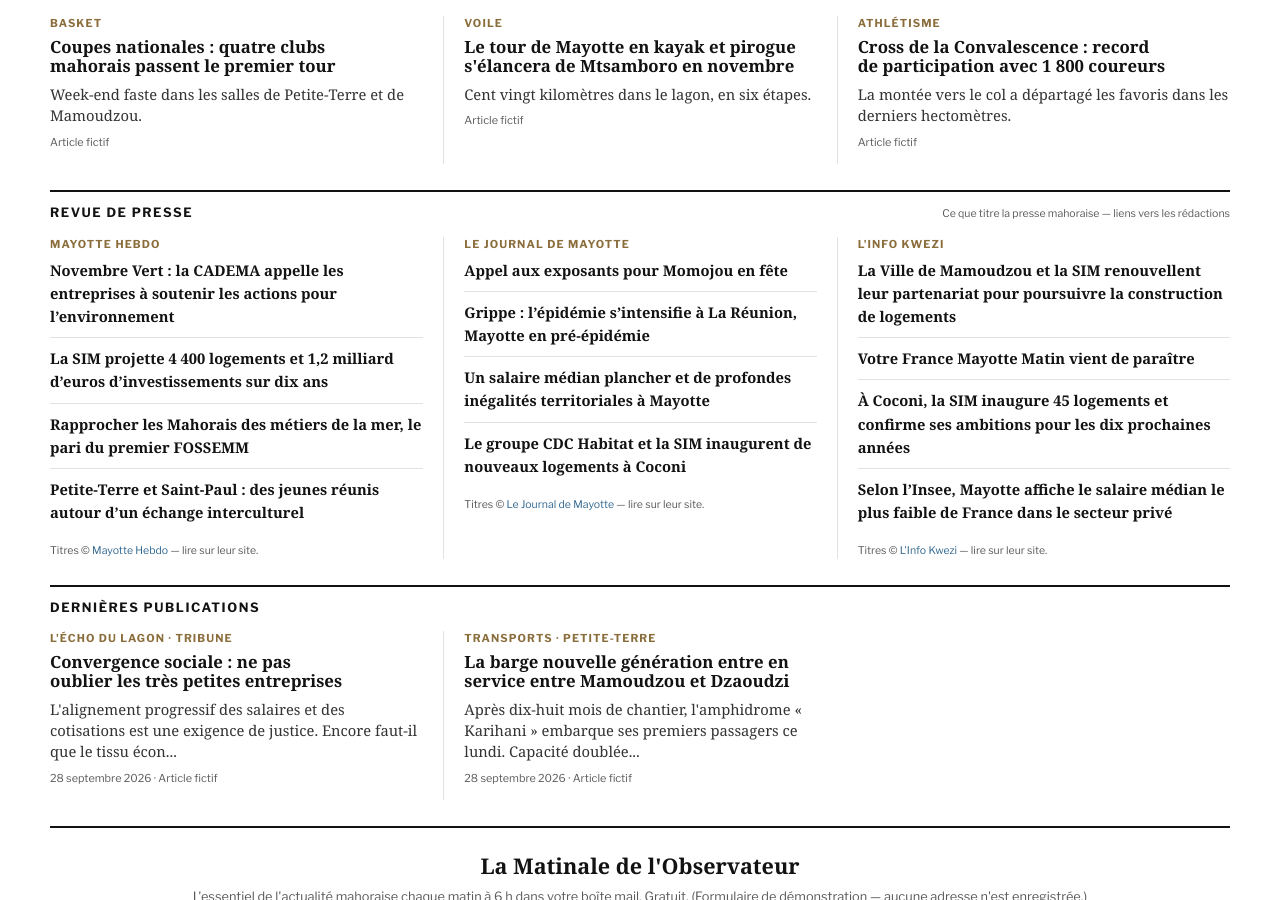
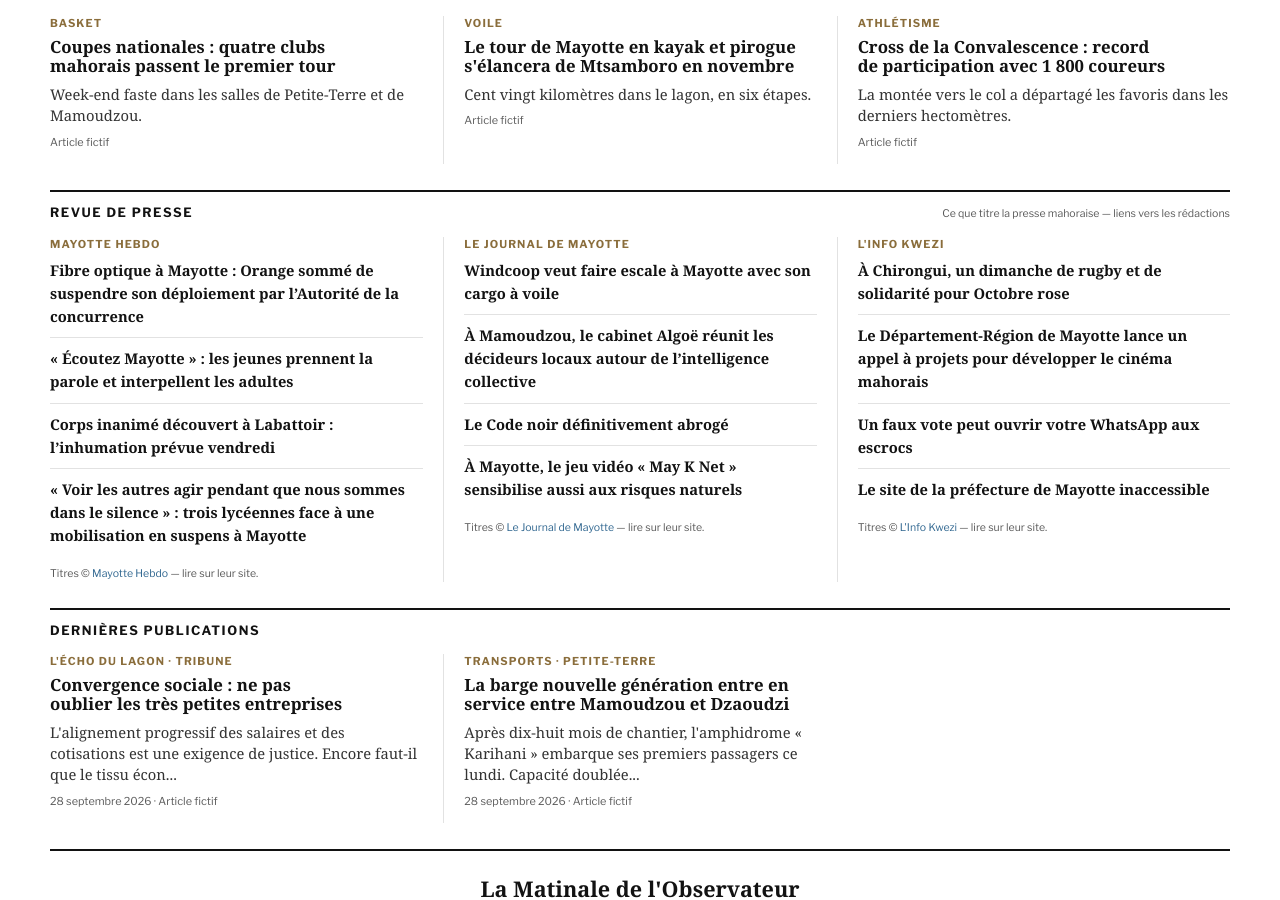
Before and after one commit to esdine/observateur-mayotte, a Jekyll site: the page built from index.html, in a window 1280 px wide and 900 px high, scrolled down 2815 px. Built offline with Jekyll 4.4.1, drawn with Linux system fonts in a browser that asks for light colours; some web fonts are replaced; some of the changed text lies outside the part shown.

Commit message:
Édition du matin : météo et revue de presse

```diff
--- a/_data/revue.yml
+++ b/_data/revue.yml
@@ -3,33 +3,33 @@ sources:
   - nom: "Mayotte Hebdo"
     site: "https://mayottehebdo.com/"
     titres:
-      - titre: "Novembre Vert : la CADEMA appelle les entreprises à soutenir les actions pour l’environnement"
-        lien: "https://www.mayottehebdo.com/actualite/breves/novembre-vert-la-cadema-appelle-les-entreprises-a-soutenir-les-actions-pour-lenvironnement/"
-      - titre: "La SIM projette 4 400 logements et 1,2 milliard d’euros d’investissements sur dix ans"
-        lien: "https://www.mayottehebdo.com/actualite/amenagement/la-sim-projette-4-400-logements-et-12-milliard-deuros-dinvestissements-sur-dix-ans/"
-      - titre: "Rapprocher les Mahorais des métiers de la mer, le pari du premier FOSSEMM"
-        lien: "https://www.mayottehebdo.com/actualite/economie/rapprocher-les-mahorais-des-metiers-de-la-mer-le-pari-du-premier-fossemm/"
-      - titre: "Petite-Terre et Saint-Paul : des jeunes réunis autour d’un échange interculturel"
-        lien: "https://www.mayottehebdo.com/actualite/societe/petite-terre-et-saint-paul-des-jeunes-reunis-autour-dun-echange-interculturel/"
+      - titre: "Fibre optique à Mayotte : Orange sommé de suspendre son déploiement par l’Autorité de la concurrence"
+        lien: "https://www.mayottehebdo.com/actualite/numerique/fibre-optique-a-mayotte-orange-somme-de-suspendre-son-deploiement-par-lautorite-de-la-concurrence/"
+      - titre: "« Écoutez Mayotte » : les jeunes prennent la parole et interpellent les adultes"
+        lien: "https://www.mayottehebdo.com/actualite/societe/ecoutez-mayotte-les-jeunes-prennent-la-parole-et-interpellent-les-adultes/"
+      - titre: "Corps inanimé découvert à Labattoir : l’inhumation prévue vendredi"
+        lien: "https://www.mayottehebdo.com/actualite/societe/corps-inanime-decouvert-a-labattoir-linhumation-prevue-vendredi/"
+      - titre: "« Voir les autres agir pendant que nous sommes dans le silence » : trois lycéennes face à une mobilisation en suspens à Mayotte"
+        lien: "https://www.mayottehebdo.com/actualite/education/voir-les-autres-agir-pendant-que-nous-sommes-dans-le-silence-trois-lyceennes-face-a-une-mobilisation-en-suspens-a-mayotte/"
   - nom: "Le Journal de Mayotte"
     site: "https://lejournaldemayotte.yt/"
     titres:
-      - titre: "Appel aux exposants pour Momojou en fête"
-        lien: "https://lejournaldemayotte.yt/2026/10/21/appel-aux-exposants-pour-momojou-en-fete/"
-      - titre: "Grippe : l’épidémie s’intensifie à La Réunion, Mayotte en pré-épidémie"
-        lien: "https://lejournaldemayotte.yt/2026/10/21/grippe-lepidemie-sintensifie-a-la-reunion-mayotte-en-pre-epidemie/"
-      - titre: "Un salaire médian plancher et de profondes inégalités territoriales à Mayotte"
-        lien: "https://lejournaldemayotte.yt/2026/10/21/un-salaire-median-plancher-et-de-profondes-inegalites-territoriales-a-mayotte/"
-      - titre: "Le groupe CDC Habitat et la SIM inaugurent de nouveaux logements à Coconi"
-        lien: "https://lejournaldemayotte.yt/2026/10/21/le-groupe-cdc-habitat-et-la-sim-inaugurent-de-nouveaux-logements-a-coconi/"
+      - titre: "Windcoop veut faire escale à Mayotte avec son cargo à voile"
+        lien: "https://lejournaldemayotte.yt/2026/10/22/windcoop-veut-faire-escale-a-mayotte-avec-son-cargo-a-voile/"
+      - titre: "À Mamoudzou, le cabinet Algoë réunit les décideurs locaux autour de l’intelligence collective"
+        lien: "https://lejournaldemayotte.yt/2026/10/22/a-mamoudzou-le-cabinet-algoe-reunit-les-decideurs-locaux-autour-de-lintelligence-collective/"
+      - titre: "Le Code noir définitivement abrogé"
+        lien: "https://lejournaldemayotte.yt/2026/10/22/le-code-noir-definitivement-abroge/"
+      - titre: "À Mayotte, le jeu vidéo « May K Net » sensibilise aussi aux risques naturels"
+        lien: "https://lejournaldemayotte.yt/2026/10/22/a-mayotte-le-jeu-video-may-k-net-sensibilise-aussi-aux-risques-naturels/"
   - nom: "L'Info Kwezi"
     site: "https://www.linfokwezi.fr/"
     titres:
-      - titre: "La Ville de Mamoudzou et la SIM renouvellent leur partenariat pour poursuivre la construction de logements"
-        lien: "https://www.linfokwezi.fr/la-ville-de-mamoudzou-et-la-sim-renouvellent-leur-partenariat-pour-poursuivre-la-construction-de-logements/"
-      - titre: "Votre France Mayotte Matin vient de paraître"
-        lien: "https://www.linfokwezi.fr/votre-france-mayotte-matin-vient-de-paraitre-233/"
-      - titre: "À Coconi, la SIM inaugure 45 logements et confirme ses ambitions pour les dix prochaines années"
-        lien: "https://www.linfokwezi.fr/a-coconi-la-sim-inaugure-45-logements-et-confirme-ses-ambitions-pour-les-dix-prochaines-annees/"
-      - titre: "Selon l’Insee, Mayotte affiche le salaire médian le plus faible de France dans le secteur privé"
-        lien: "https://www.linfokwezi.fr/selon-linsee-mayotte-affiche-le-salaire-median-le-plus-faible-de-france-dans-le-secteur-prive/"
+      - titre: "À Chirongui, un dimanche de rugby et de solidarité pour Octobre rose"
+        lien: "https://www.linfokwezi.fr/a-chirongui-un-dimanche-de-rugby-et-de-solidarite-pour-octobre-rose/"
+      - titre: "Le Département-Région de Mayotte lance un appel à projets pour développer le cinéma mahorais"
+        lien: "https://www.linfokwezi.fr/le-departement-region-de-mayotte-lance-un-appel-a-projets-pour-developper-le-cinema-mahorais/"
+      - titre: "Un faux vote peut ouvrir votre WhatsApp aux escrocs"
+        lien: "https://www.linfokwezi.fr/un-faux-vote-peut-ouvrir-votre-whatsapp-aux-escrocs/"
+      - titre: "Le site de la préfecture de Mayotte inaccessible"
+        lien: "https://www.linfokwezi.fr/le-site-de-la-prefecture-de-mayotte-inaccessible/"
```
Also changed, not shown: _data/marches.yml (+14 -14 lines), _data/meteo.yml (+5 -5 lines).
